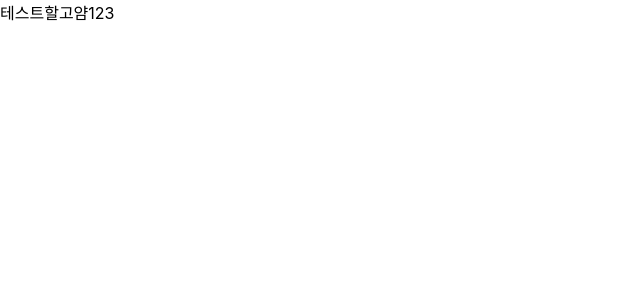
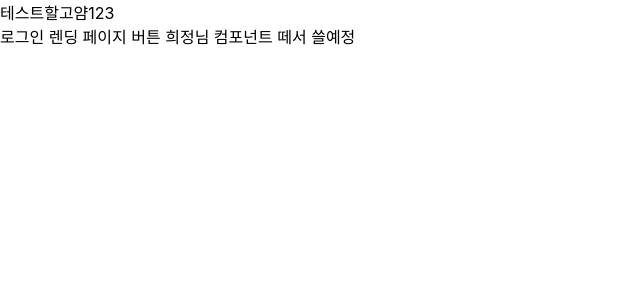
Before and after one commit to sulmocco/frontend, a React (Create React App) app: page /loginrending in a window 1280 px wide. Before the commit this address had no page. Shown: the top 300 px of the page, without its empty margins (0-640 px from the left). Built offline with nearby package versions, Linux system fonts and the light colour scheme.

Commit message:
CREATE: create login rending page

```diff
--- a/src/App.js
+++ b/src/App.js
@@ -1,13 +1,16 @@
 import { ThemeProvider } from "styled-components";
 import Theme from "./styles/Theme";
-import { Routes } from "react-router-dom";
+import { Route, Routes } from "react-router-dom";
+import LoginRending from "./pages/loginrending";
 
 function App() {
   return (
     <div className="App">
       테스트할고얌123
       <ThemeProvider theme={Theme}>
-        <Routes></Routes>
+        <Routes>
+          <Route path="/loginrending" element={<LoginRending />} />
+        </Routes>
       </ThemeProvider>
     </div>
   );
--- /dev/null
+++ b/src/pages/loginrending/index.jsx
@@ -0,0 +1,14 @@
+import React from 'react';
+import { useNavigate } from 'react-router-dom';
+import { Login } from './styles';
+
+const LoginRending = () => {
+    const navigate = useNavigate();
+    return (
+        <Login onClick={() => navigate(`/login`)}>
+            로그인 렌딩 페이지 버튼 희정님 컴포넌트 떼서 쓸예정
+        </Login>
+    );
+};
+
+export default LoginRending;
--- /dev/null
+++ b/src/pages/loginrending/styles.jsx
@@ -0,0 +1,5 @@
+import styled from 'styled-components';
+
+export const Login = styled.div`
+
+`
```
